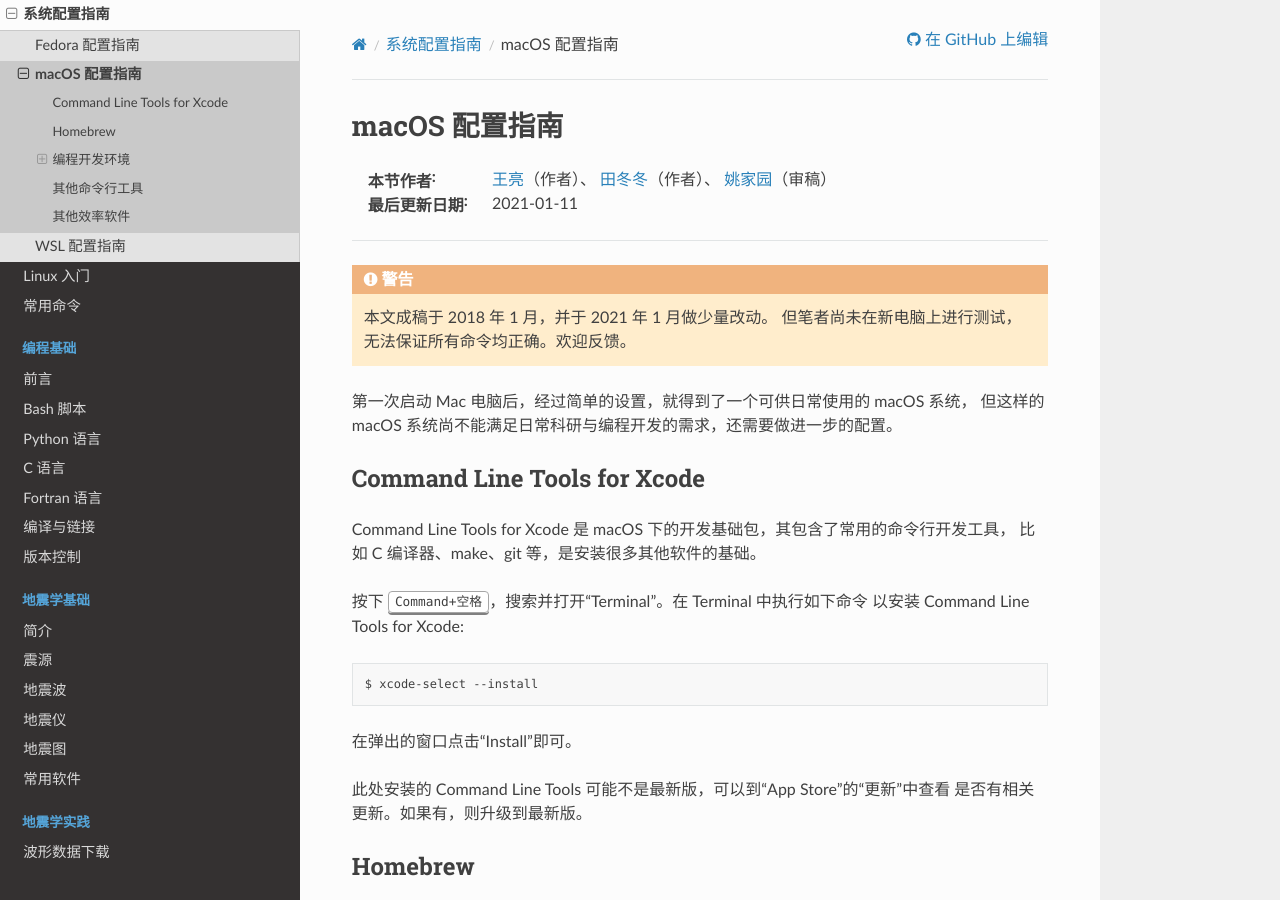
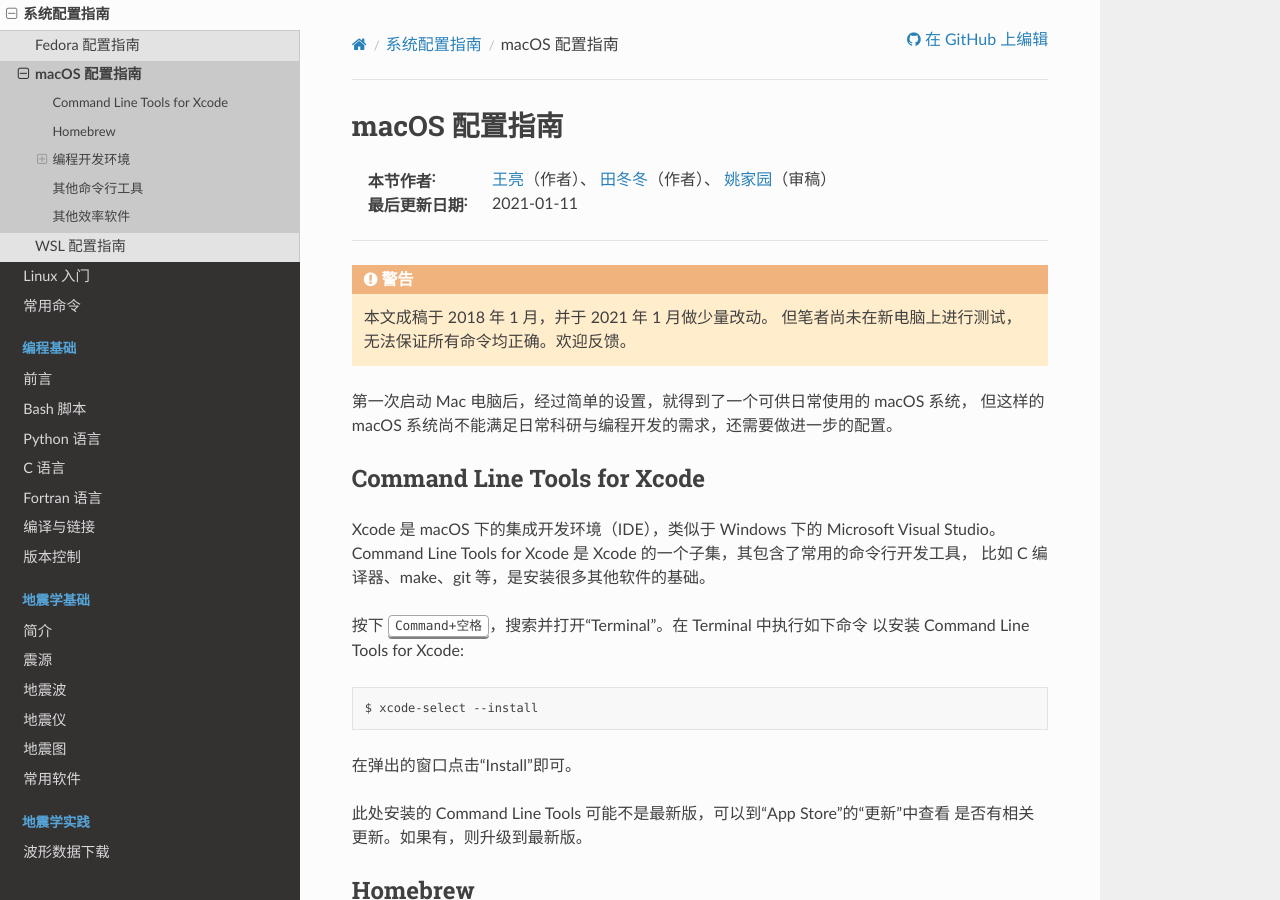
Before and after one commit to seismo-learn/seismology101, a Sphinx documentation site: the page built from source/computer/macos-setup.rst, in a window 1280 px wide and 900 px high. Built offline with Sphinx 7.4.7 and the Read the Docs theme 2.0.0, drawn with Linux system fonts in a browser that asks for light colours.

Commit message:
Add some description for Xcode

```diff
--- a/source/computer/macos-setup.rst
+++ b/source/computer/macos-setup.rst
@@ -19,7 +19,8 @@
 Command Line Tools for Xcode
 ----------------------------
 
-Command Line Tools for Xcode 是 macOS 下的开发基础包，其包含了常用的命令行开发工具，
+Xcode 是 macOS 下的集成开发环境（IDE），类似于 Windows 下的 Microsoft Visual Studio。
+Command Line Tools for Xcode 是 Xcode 的一个子集，其包含了常用的命令行开发工具，
 比如 C 编译器、make、git 等，是安装很多其他软件的基础。
 
 按下 :kbd:`Command+空格`\ ，搜索并打开“Terminal”。在 Terminal 中执行如下命令
```
